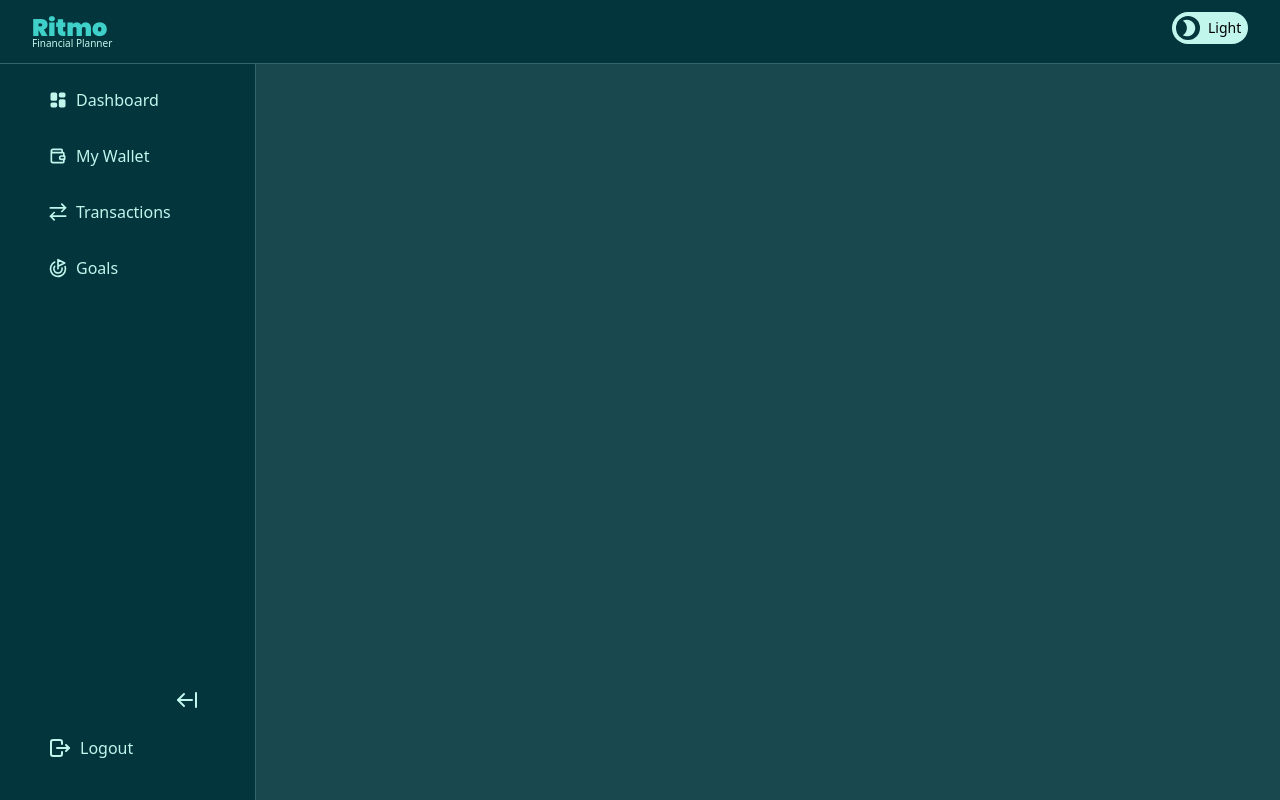
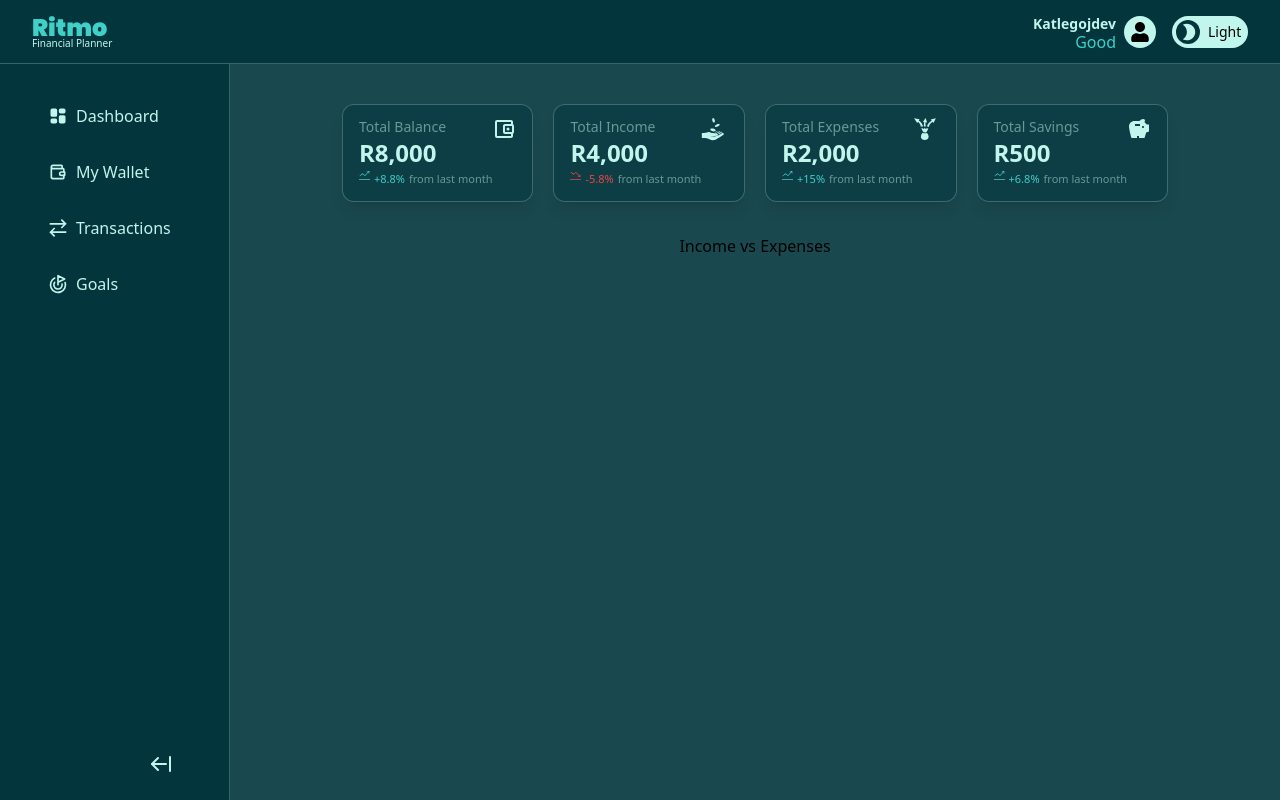
Before and after one commit to agurchu/financial-planner, a React (Vite) app in the folder frontend/: page / in a window 1280 px wide. Built offline with nearby package versions, Linux system fonts and the light colour scheme.

Commit message:
dashboard break

```diff
--- a/frontend/src/App.jsx
+++ b/frontend/src/App.jsx
@@ -1,24 +1,29 @@
-import React, { useEffect } from "react";
+import React from "react";
 import './App.css';
 import SignupPage from './pages/SignUpPage';
 import LoginPage from './pages/LoginPage';
-import Layout from './Layout.jsx'
+import DashboardPage from './pages/DashboardPage.jsx';
+import Sidebar from './components/Sidebar.jsx';
+
 import {Routes, Route } from "react-router-dom";
+import Header from "./components/Header.jsx";
 
 function App() {
 
 
   return (
-    <>
-
+    <div className="flex flex-col h-screen overflow-hidden">
+        <Header />
+        <div className="flex h-screen overflow-hidden">
+        <Sidebar/>
         <Routes>
-          <Route path="/" element={<Layout />}/>
+          <Route path="/" element={<DashboardPage />}/>
           <Route path="/signup" element={<SignupPage />}/>
           <Route path="/login" element={<LoginPage />}/>
 
         </Routes>
-
-    </>
+        </div>
+    </div>
   )
 }
 
--- a/frontend/src/Layout.jsx
+++ b/frontend/src/Layout.jsx
@@ -6,7 +6,7 @@ export default function Layout() {
   return (
     <div >
       <Header />
-      <Sidebar />
+       <Sidebar/>
       <Outlet />
     </div>
   );
--- a/frontend/src/components/Header.jsx
+++ b/frontend/src/components/Header.jsx
@@ -1,10 +1,11 @@
 import React, { useState } from "react";
-import { MdModeNight , MdLightMode} from "react-icons/md";
+import { FaUser } from "react-icons/fa";
+import { MdLightMode, MdModeNight } from "react-icons/md";
 
 export default function Header() {
-    const [isNightMode, setIsNightMode] = useState(true)
+  const [isNightMode, setIsNightMode] = useState(true);
   return (
-    <div className="fixed bg-accent w-full justify-between flex h-16 px-8 py-3 border-b border-primary-1/25 ">
+    <div className="bg-accent w-full justify-between flex h-16 px-8 py-3 border-b border-primary-1/25 ">
       <div className=" flex flex-col items-start relative">
         <span className="text-secondary-2 font-Poppins font-black text-2xl">
           Ritmo
@@ -15,12 +16,40 @@ export default function Header() {
       </div>
 
       {/* =============== profile & mode =============== */}
-      <div>
-        <button onClick={()=> setIsNightMode(!isNightMode)} className="rounded-full bg-primary-1 normalFlex p-1 ">
-          <div className="rounded-full w-6 h-6 bg-accent w-6 mr-2 relative text-primary-1">
-            {isNightMode ? <MdModeNight size={20} className="absolute right-[1px] bottom-[2px]"/> : <MdLightMode size={20} className="absolute right-[1px] bottom-[2px]"/>}
+      <div className="normalFlex ">
+        <div className="mr-4 normalFlex">
+          <div className="items-end flex flex-col mr-2 relative">
+            <span className="font-bold text-sm text-primary-1 translate-y-1">Katlegojdev</span>
+            <p className="text-secondary-2 ">Good</p>
           </div>
-          <span className="text-sm mr-1 w-8">{isNightMode ?"Light" : "Night"}</span>
+          <div className="bg-primary-1 rounded-full p-1 w-8 h-8 normalFlex">
+            <FaUser size={20}/>
+          </div>
+        </div>
+        <button
+          onClick={() => setIsNightMode(!isNightMode)}
+          className={`rounded-full ${isNightMode ? "bg-primary-1" : "bg-black/75"} normalFlex p-1 `}
+        >
+        {isNightMode ? <>  <div className="rounded-full w-6 h-6 bg-accent mr-2 relative text-primary-1">
+              <MdModeNight
+                size={20}
+                className="absolute right-[1px] bottom-[2px]"
+              />
+          </div>
+          <span className="text-sm mr-1 w-8">
+            Light
+          </span></> : <>
+          <span className="text-primary-1 text-sm ml-1 mr-2 w-8">
+            Night
+          </span>
+          <div className="rounded-full w-6 h-6 bg-accent mr-0 relative text-primary-1">
+
+              <MdLightMode
+                size={20}
+                className="absolute right-[1px] bottom-[2px]"
+              />
+          </div>
+          </>}
         </button>
       </div>
     </div>
--- a/frontend/src/components/Sidebar.jsx
+++ b/frontend/src/components/Sidebar.jsx
@@ -17,8 +17,8 @@ export default function Sidebar(){
     const [isSidebarOpen,setIsSidebarOpen] = useState(true);
 
     return(
-        <motion.div className={`justify-between pt-20 p-8 h-svh flex flex-col bg-accent border-r border-r-primary-1/25 flex-shrink-0 transition-all duration-[250ms] ease-in-out ${isSidebarOpen ? "w-64 " : "w-24 pl-4 pr-2"}` }
-        animate={{width: isSidebarOpen ? 256 : 90}}
+        <motion.div className={`justify-between p-8 h-svh flex flex-col bg-accent border-r border-r-primary-1/25 flex-shrink-0 transition-all duration-[250ms] ease-in-out ${isSidebarOpen ? "w-54 " : "w-24 pl-4 pr-2"}` }
+        animate={{width: isSidebarOpen ? 230 : 90}}
         >
             <div className="h-full flex flex-col relative">
                 <motion.button className="max-w-fit  text-primary-1 rounded-full text_hover p-2 bottom-2 right-4 absolute" onClick={()=>setIsSidebarOpen(!isSidebarOpen)}>{isSidebarOpen ? <LuArrowLeftFromLine size={24}/> :<LuArrowRightFromLine size={24}/>}</motion.button>
--- /dev/null
+++ b/frontend/src/components/reusable/IncomeExpensesChart.jsx
@@ -0,0 +1,65 @@
+import React from "react";
+import {
+  CartesianGrid,
+  Legend,
+  Line,
+  LineChart,
+  ResponsiveContainer,
+  Tooltip,
+  XAxis,
+  YAxis,
+} from "recharts";
+import {motion} from "framer-motion"
+
+const data = [
+  { name: "Jan", income: 4000, expenses: 2000 },
+  { name: "Feb", income: 4000, expenses: 2500 },
+  { name: "Mar", income: 4000, expenses: 1800 },
+  { name: "Apr", income: 4000, expenses: 2100 },
+  { name: "May", income: 4000, expenses: 1950 },
+  { name: "Jun", income: 4000, expenses: 2000 },
+  { name: "Jul", income: 4000, expenses: 2000 },
+  { name: "Aug", income: 4000, expenses: 2000 },
+  { name: "Sep", income: 4000, expenses: 2000 },
+  { name: "Oct", income: 4000, expenses: 2000 },
+  { name: "Nov", income: 4000, expenses: 2000 },
+  { name: "Dec", income: 4000, expenses: 2000 },
+];
+
+export default function IncomeExpensesChart() {
+  return (
+    <motion.div>
+      <h2>Income vs Expenses</h2>
+      <div>
+        <ResponsiveContainer width={"100%"} height={"100%"}>
+          <LineChart
+            width={500}
+            height={300}
+            data={data}
+            margin={{ top: 5, right: 30, left: 20, bottom: 5 }}
+          >
+            <CartesianGrid strokeDasharray="3 3" />
+            <XAxis dataKey={"name"} />
+            <YAxis yAxisId={"left"} />
+            <YAxis yAxisId={"right"} orientation={"right"} />
+            <Tooltip />
+            <Legend />
+            <Line
+              yAxisId="left"
+              type="monotone"
+              dataKey="income"
+              stroke="#8884d8"
+              activeDot={{ r: 8 }}
+            />
+            <Line
+              yAxisId="right"
+              type="monotone"
+              dataKey="expenses"
+              stroke="#82ca9d"
+            />
+          </LineChart>
+        </ResponsiveContainer>
+      </div>
+    </motion.div>
+  );
+}
--- /dev/null
+++ b/frontend/src/components/reusable/StatCard.jsx
@@ -0,0 +1,38 @@
+import { motion } from "framer-motion";
+import React from "react";
+import { TfiStatsDown, TfiStatsUp } from "react-icons/tfi";
+
+export default function StatCard({ name, icon: Icon, value, percentage }) {
+  return (
+    <motion.div
+      whileHover={{ y: -2, boxShadow: "0 20px 25px -12px rgba(0,0,0,0.25)" }}
+      className="bg-accent/50 w-full max-w-64 border max-h-max border-primary-1/25 overflow-hidden backdrop-blur-md shadow-lg rounded-xl"
+    >
+      <div className="p-4 sm:px-4 sm:py-3 flex ">
+        <div className=" text-primary-1/50 relative text-start text-sm">
+          <span>{name}</span>
+
+        <span className="text-primary-1 font-bold text-2xl flex items-start">
+          {value}
+        </span>
+        <div className="flex items-start text-[11px] font-medium">
+          {Number(percentage) < 0 ? (
+            <>
+              <TfiStatsDown className="text-red-500" />
+              <span className="mx-1 text-red-500">{percentage}%</span>{" "}
+            </>
+          ) : (
+            <>
+              {" "}
+              <TfiStatsUp className="text-secondary-2" />
+              <span className="mx-1 text-secondary-2">+{percentage}%</span>{" "}
+            </>
+          )}{" "}
+          <span className="text-primary-1/50">from last month</span>
+        </div>
+        </div>
+        <Icon size="24" className="text-primary-1 " />
+      </div>
+    </motion.div>
+  );
+}
--- /dev/null
+++ b/frontend/src/pages/DashboardPage.jsx
@@ -0,0 +1,59 @@
+import { motion } from "framer-motion";
+import React from "react";
+import { GiExpense, GiReceiveMoney } from "react-icons/gi";
+import { MdOutlineAccountBalanceWallet, MdSavings } from "react-icons/md";
+import StatCard from "../components/reusable/StatCard";
+import IncomeExpensesChart from "../components/reusable/IncomeExpensesChart.jsx";
+
+
+function DashboardPage() {
+  //   const navigate = useNavigate();
+  //   useEffect(() => {
+  //     // if (isAuthenticated === true) {
+  //     // }
+  //     navigate("/");
+  //   }, []);
+  return (
+    <main className="max-w-7xl  px-4 mx-auto mt-10 lg:px-8 ">
+      {/* ============= Stats =============== */}
+      <motion.div
+        className="grid gap-5 sm:grid-cols-2 lg:grid-cols-4 grid-cols-1 mb-8 w-full"
+        initial={{ opacity: 0, y: 20 }}
+        animate={{ opacity: 1, y: 0 }}
+        transition={{ duration: 1 }}
+      >
+        <StatCard
+          name="Total Balance"
+          icon={MdOutlineAccountBalanceWallet}
+          value="R8,000"
+          percentage="8.8"
+        />
+        <StatCard
+          name="Total Income"
+          icon={GiReceiveMoney}
+          value="R4,000"
+          percentage="-5.8"
+        />
+        <StatCard
+          name="Total Expenses"
+          icon={GiExpense}
+          value="R2,000"
+          percentage="15"
+        />
+        <StatCard
+          name="Total Savings"
+          icon={MdSavings}
+          value="R500"
+          percentage="6.8"
+        />
+      </motion.div>
+      {/* ============== charts ================= */}
+
+      <div>
+        <IncomeExpensesChart/>
+      </div>
+    </main>
+  );
+}
+
+export default DashboardPage;
```
